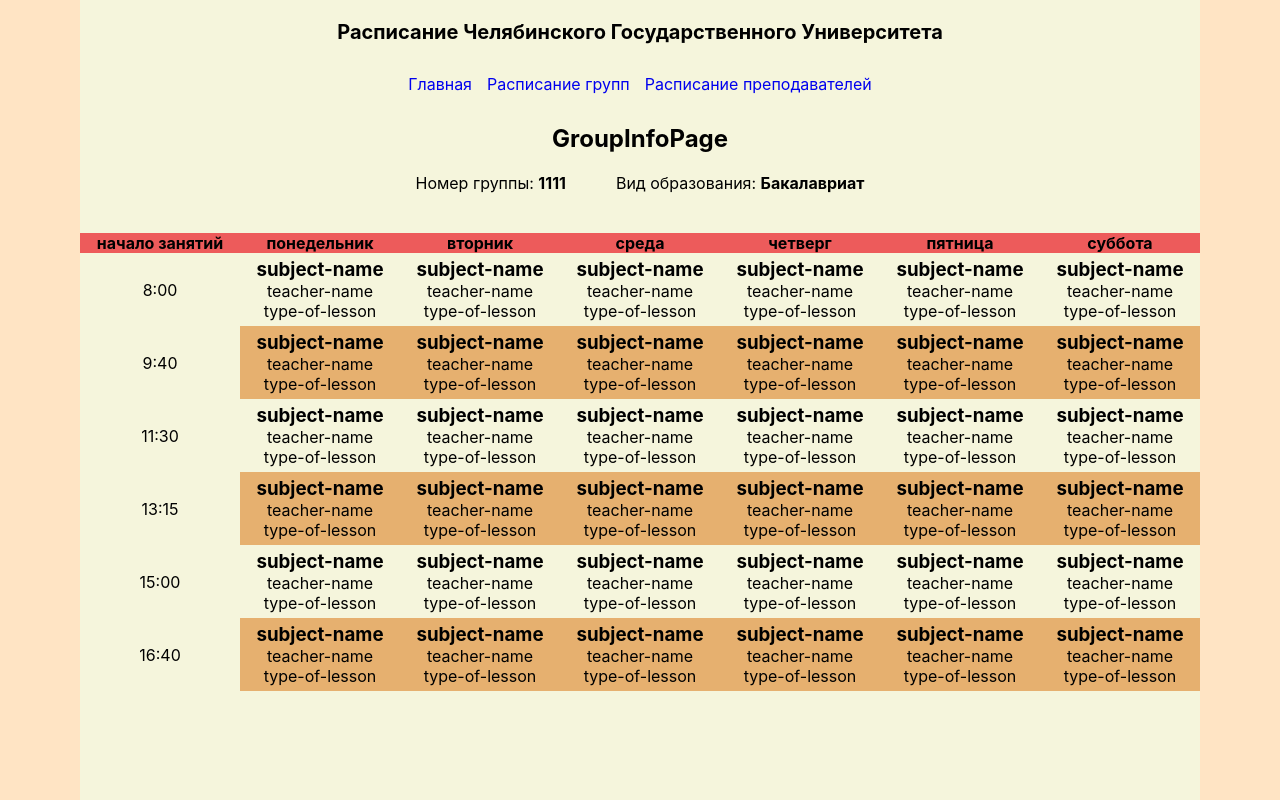
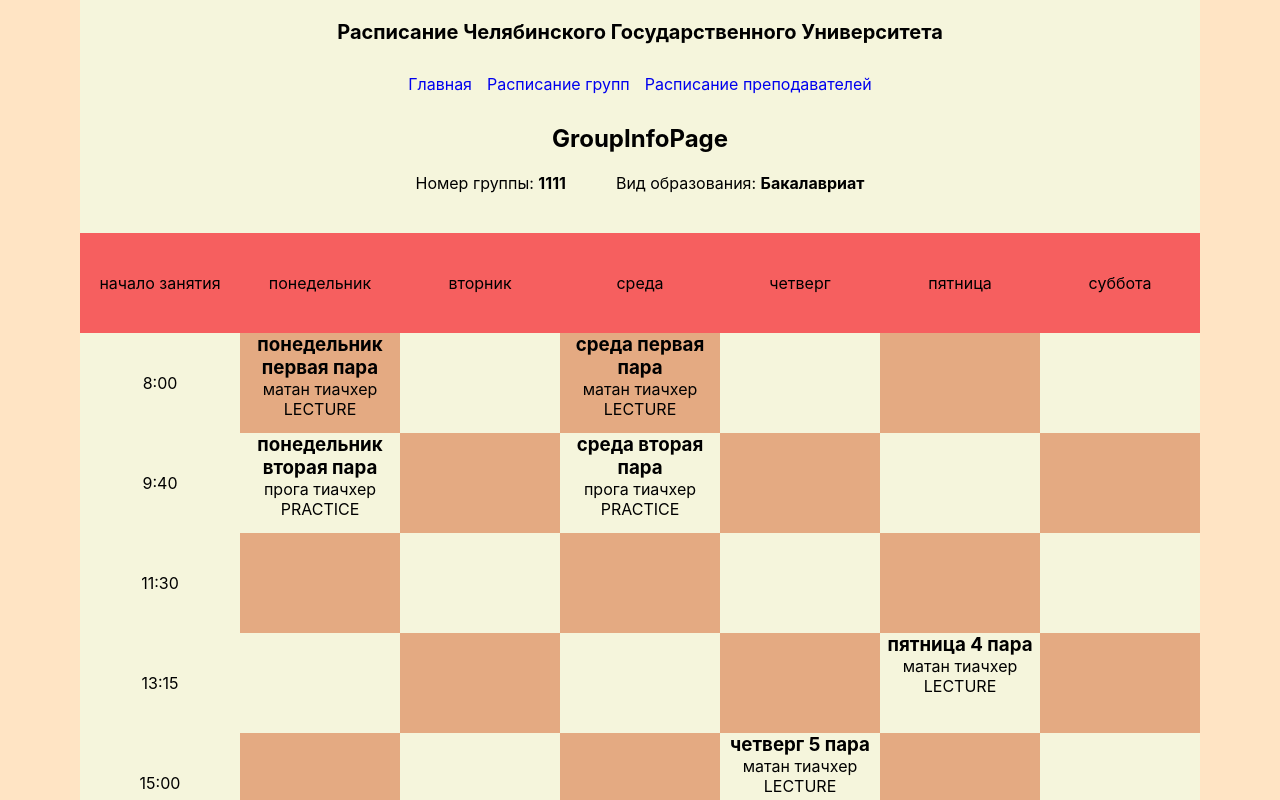
Before and after one commit to quadratishkin/schedule, a React (Create React App) app: page /groups/0 in a window 1280 px wide. Shown: the top 800 px of the page. Built offline with nearby package versions, Linux system fonts and the light colour scheme.

Commit message:
ebanaya hueta nenavishu frontend ebalsya s tablicoy  6 grebanyh chasov

```diff
--- a/src/components/Schedule/Schedule.scss
+++ b/src/components/Schedule/Schedule.scss
@@ -1,15 +1,18 @@
 .schedule {
-  width: 100%;
-  gap: 0;
-  border-spacing: 0;
-  border-collapse: collapse;
-
   &__headers {
-    background-color: rgb(237, 91, 91);
+    display: flex;
+    background-color: rgb(246, 95, 95);
   }
 
-  &__col {
+  &__row {
+    display: flex;
+  }
+
+  &__cell {
+    min-height: 100px;
     width: calc(100% / 7);
-    min-height: 200px;
+    display: flex;
+    flex-direction: column;
+    justify-content: center;
   }
 }
--- a/src/components/Schedule/Schedule.tsx
+++ b/src/components/Schedule/Schedule.tsx
@@ -1,10 +1,15 @@
+import { IScheduleDay } from "../../data/interfaces";
 import { ScheduleCell } from "../ScheduleCell/ScheduleCell";
 import "./Schedule.scss";
 
-export function Schedule() {
+interface ScheduleProps {
+  scheduleTest: IScheduleDay[];
+}
+
+export function Schedule({ scheduleTest }: ScheduleProps) {
   const scheduleTime = ["8:00", "9:40", "11:30", "13:15", "15:00", "16:40"];
   const headerNames = [
-    "начало занятий",
+    "начало занятия",
     "понедельник",
     "вторник",
     "среда",
@@ -12,29 +17,35 @@
     "пятница",
     "суббота",
   ];
-  const testArray = [0, 0, 0, 0, 0, 0];
+  const days = ["first", "second", "third", "fourth", "fifth", "sixth"];
 
   return (
-    <table className="schedule">
-      <thead className="schedule__headers">
-        <tr>
-          {headerNames.map((item) => (
-            <th className="schedule__col">{item}</th>
-          ))}
-        </tr>
-      </thead>
-      <tbody>
-        {testArray.map((item, index1) => (
-          <tr>
-            <td>{scheduleTime[index1]}</td>
-            {testArray.map((index2) => (
-              <td>
-                <ScheduleCell isEven={(index1 + index2) % 2 === 0} />
-              </td>
-            ))}
-          </tr>
+    <div className="schedule">
+      <div className="schedule__headers">
+        {headerNames.map((_, index) => (
+          <div className="schedule__cell">{headerNames[index]}</div>
         ))}
-      </tbody>
-    </table>
+      </div>
+
+      {scheduleTime.map((_, index) => (
+        <div className="schedule__row">
+          <div className="schedule__cell">{scheduleTime[index]}</div>
+          {scheduleTest.map((day, index1) =>
+            day.hasOwnProperty(days[index]) === true ? (
+              <div className="schedule__cell">
+                <ScheduleCell
+                  isEven={(index + index1) % 2 === 0}
+                  scheduleDay={day[days[index] as keyof typeof day]}
+                />
+              </div>
+            ) : (
+              <div className="schedule__cell">
+                <ScheduleCell isEven={(index + index1) % 2 === 0} />
+              </div>
+            )
+          )}
+        </div>
+      ))}
+    </div>
   );
 }
--- a/src/components/ScheduleCell/ScheduleCell.scss
+++ b/src/components/ScheduleCell/ScheduleCell.scss
@@ -1,12 +1,14 @@
 .schedule-cell {
   display: flex;
   flex-direction: column;
-  height: 100%;
   padding: 5px;
   margin: 0;
 
-  &--even {
-    background-color: rgb(230, 176, 111);
+  &__wrapper {
+    height: 100%;
+    &--even {
+      background-color: rgba(203, 68, 10, 0.427);
+    }
   }
 
   &__subject-name {
--- a/src/components/ScheduleCell/ScheduleCell.tsx
+++ b/src/components/ScheduleCell/ScheduleCell.tsx
@@ -1,24 +1,42 @@
+import { ILesson, IScheduleDay } from "../../data/interfaces";
 import "./ScheduleCell.scss";
 
 interface ScheduleCellProps {
   isEven: boolean;
+  scheduleDay?: ILesson | null;
 }
 
-export function ScheduleCell({ isEven }: ScheduleCellProps) {
+export function ScheduleCell({
+  isEven,
+  scheduleDay = null,
+}: ScheduleCellProps) {
   if (isEven) {
+    if (scheduleDay) {
+      return (
+        <div className="schedule-cell__wrapper schedule-cell__wrapper--even">
+          <h3 className="schedule-cell__subject-name">{scheduleDay.name}</h3>
+          <p className="schedule-cell__teacher-name">{scheduleDay.teacher}</p>
+          <div className="schedule-cell__type-of-lesson">
+            {scheduleDay.typeOfLesson}
+          </div>
+        </div>
+      );
+    } else {
+      return (
+        <div className="schedule-cell__wrapper schedule-cell__wrapper--even" />
+      );
+    }
+  }
+  if (scheduleDay) {
     return (
-      <div className="schedule-cell">
-        <h3 className="schedule-cell__subject-name">subject-name</h3>
-        <p className="schedule-cell__teacher-name">teacher-name</p>
-        <div className="schedule-cell__type-of-lesson">type-of-lesson</div>
+      <div className="schedule-cell__wrapper">
+        <h3 className="schedule-cell__subject-name">{scheduleDay.name}</h3>
+        <p className="schedule-cell__teacher-name">{scheduleDay.teacher}</p>
+        <div className="schedule-cell__type-of-lesson">
+          {scheduleDay.typeOfLesson}
+        </div>
       </div>
     );
-  } else
-    return (
-      <div className="schedule-cell schedule-cell--even">
-        <h3 className="schedule-cell__subject-name">subject-name</h3>
-        <p className="schedule-cell__teacher-name">teacher-name</p>
-        <div className="schedule-cell__type-of-lesson">type-of-lesson</div>
-      </div>
-    );
+  }
+  return <div className="schedule-cell__wrapper"></div>;
 }
--- a/src/data/interfaces.ts
+++ b/src/data/interfaces.ts
@@ -12,20 +12,20 @@
 export interface ILesson {
   name: string;
   teacher: string;
-  audience: number;
+  audience: string | number;
   week?: ParityWeek;
   typeOfLesson: TypeOfLesson;
 }
 
-export interface ISchedule {
-  first?: ILesson | ILesson[];
-  second?: ILesson | ILesson[];
-  third?: ILesson | ILesson[];
-  fourth?: ILesson | ILesson[];
-  fifth?: ILesson | ILesson[];
-  sixth?: ILesson | ILesson[];
-  seventh?: ILesson | ILesson[];
-  eighth?: ILesson | ILesson[];
+export interface IScheduleDay {
+  first?: ILesson;
+  second?: ILesson;
+  third?: ILesson;
+  fourth?: ILesson;
+  fifth?: ILesson;
+  sixth?: ILesson;
+  seventh?: ILesson;
+  eighth?: ILesson;
 }
 
 export interface IGroup {
@@ -35,3 +35,73 @@
   groupNumber: number;
   // schedule: ISchedule;
 }
+
+export const scheduleTest: IScheduleDay[] = [
+  {
+    first: {
+      name: "понедельник первая пара",
+      teacher: "матан тиачхер",
+      audience: "а13",
+      week: ParityWeek.EVERYWEEK,
+      typeOfLesson: TypeOfLesson.LECTURE,
+    },
+    second: {
+      name: "понедельник вторая пара",
+      teacher: "прога тиачхер",
+      audience: 132,
+      week: ParityWeek.EVEN,
+      typeOfLesson: TypeOfLesson.PRACTICE,
+    },
+  },
+  {},
+  {
+    first: {
+      name: "среда первая пара",
+      teacher: "матан тиачхер",
+      audience: "а13",
+      week: ParityWeek.EVERYWEEK,
+      typeOfLesson: TypeOfLesson.LECTURE,
+    },
+    second: {
+      name: "среда вторая пара",
+      teacher: "прога тиачхер",
+      audience: 132,
+      week: ParityWeek.EVEN,
+      typeOfLesson: TypeOfLesson.PRACTICE,
+    },
+  },
+  {
+    fifth: {
+      name: "четверг 5 пара",
+      teacher: "матан тиачхер",
+      audience: "а13",
+      week: ParityWeek.EVERYWEEK,
+      typeOfLesson: TypeOfLesson.LECTURE,
+    },
+  },
+  {
+    fourth: {
+      name: "пятница 4 пара",
+      teacher: "матан тиачхер",
+      audience: "а13",
+      week: ParityWeek.EVERYWEEK,
+      typeOfLesson: TypeOfLesson.LECTURE,
+    },
+    sixth: {
+      name: "пятница 6 пара",
+      teacher: "матан тиачхер",
+      audience: "а13",
+      week: ParityWeek.EVERYWEEK,
+      typeOfLesson: TypeOfLesson.LECTURE,
+    },
+  },
+  {
+    sixth: {
+      name: "суббота 6 пара",
+      teacher: "матан тиачхер",
+      audience: "а13",
+      week: ParityWeek.EVERYWEEK,
+      typeOfLesson: TypeOfLesson.LECTURE,
+    },
+  },
+];
--- a/src/pages/GroupsInfoPage/GroupsInfoPage.tsx
+++ b/src/pages/GroupsInfoPage/GroupsInfoPage.tsx
@@ -2,6 +2,7 @@
 import "./GroupsInfoPage.scss";
 import { GROUPS } from "../../data/groups";
 import { Schedule } from "../../components/Schedule";
+import { scheduleTest } from "../../data/interfaces";
 
 export function GroupsInfoPage() {
   const { groupId } = useParams();
@@ -30,7 +31,7 @@
           Вид образования: <b>{group.typeOfEducation}</b>
         </p>
       </div>
-      <Schedule />
+      <Schedule scheduleTest={scheduleTest} />
     </div>
   );
 }
```
